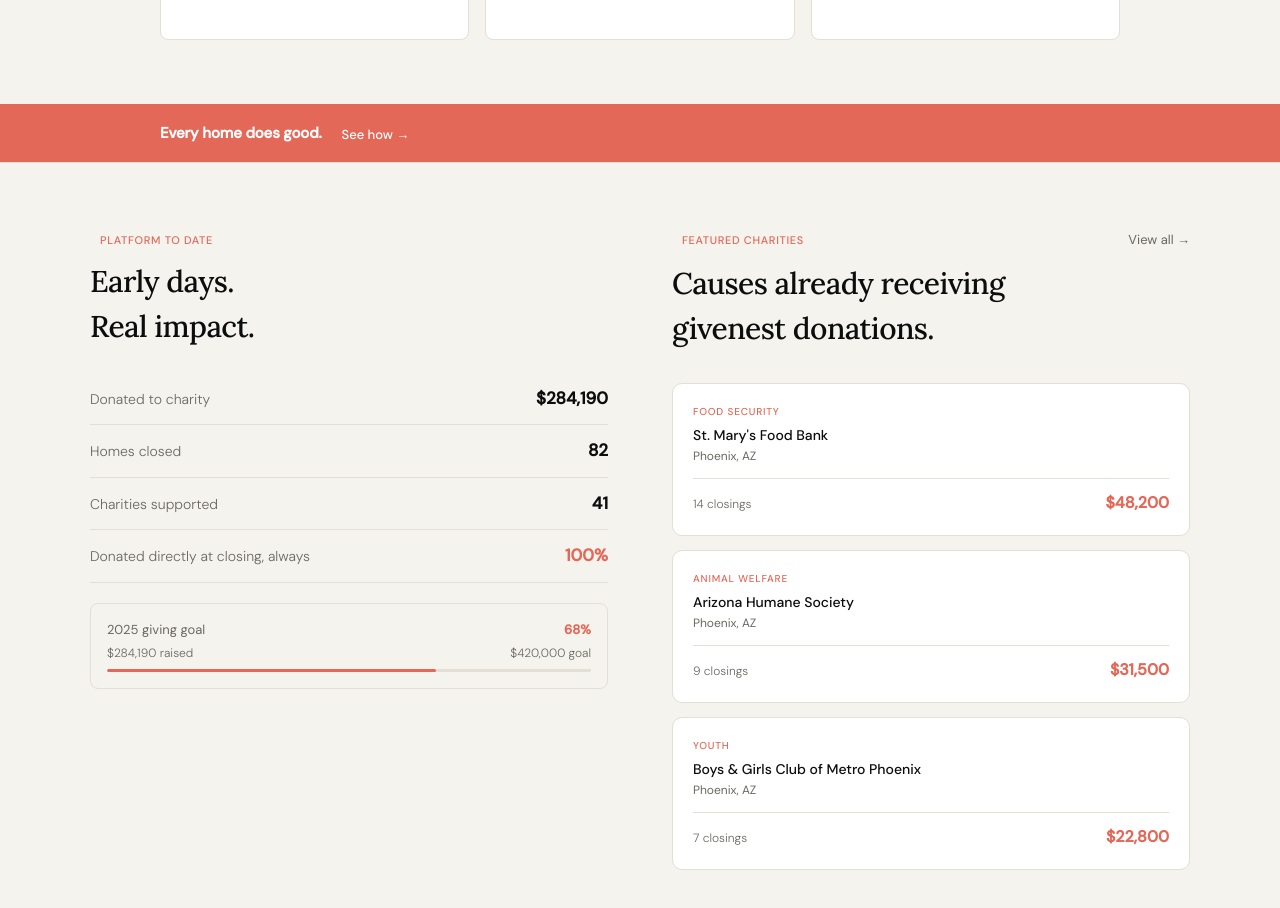
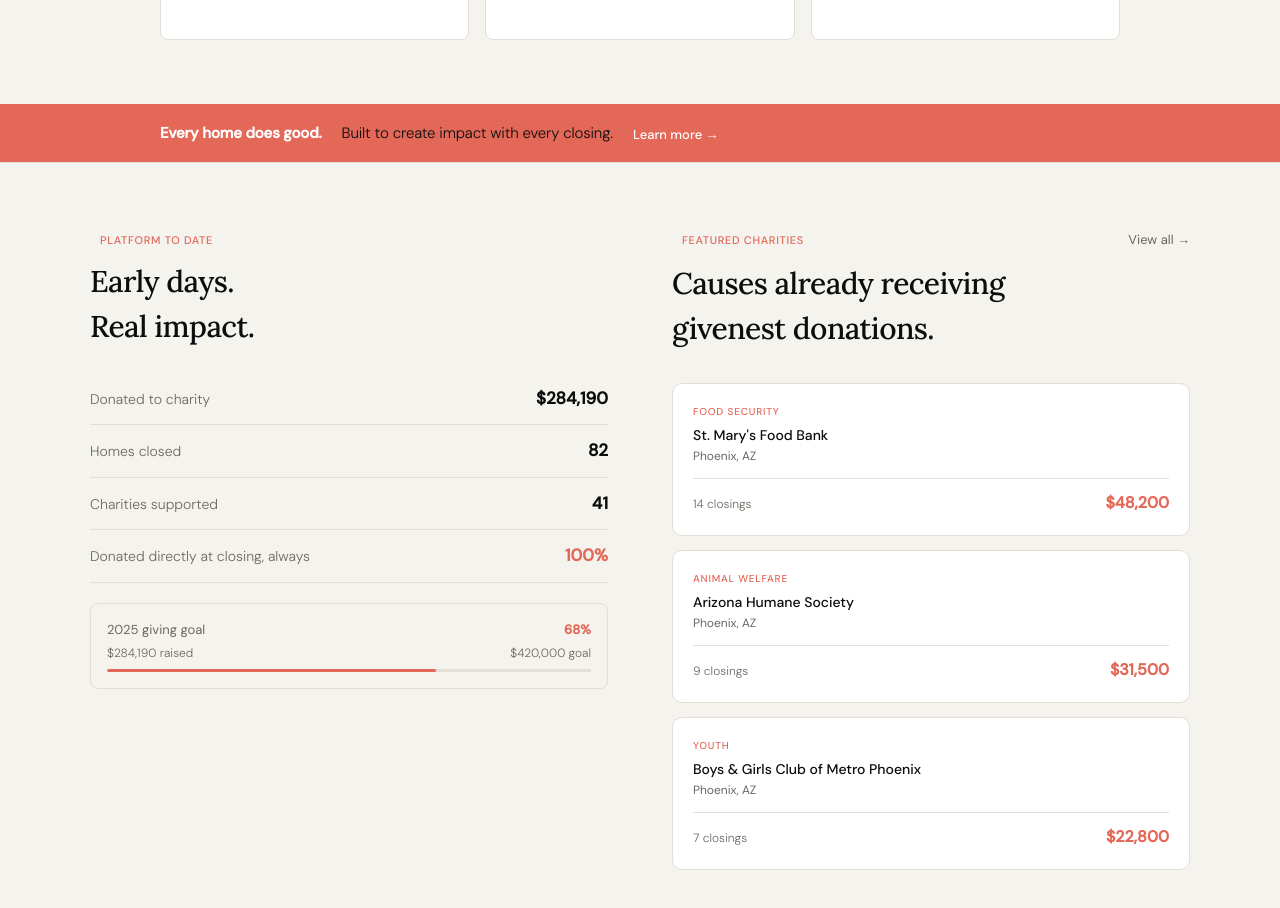
Before and after one commit to dtess85/givenest, a Next.js app: page / in a window 1280 px wide. Shown: the part 1180-2088 px from the top of the page. Built offline with nearby package versions, Linux system fonts and the light colour scheme.

Commit message:
Update coral strip with full tagline and Learn more link

```diff
--- a/components/home/HowItWorks.tsx
+++ b/components/home/HowItWorks.tsx
@@ -65,8 +65,11 @@ export default function HowItWorks() {
         <span className="text-[15px] font-semibold tracking-[-0.01em] text-white">
           Every home does good.
         </span>
+        <span className="text-[15px] font-light text-white/80 tracking-[-0.01em]">
+          Built to create impact with every closing.
+        </span>
         <Link href="/about" className="text-[13px] font-medium text-white transition-colors hover:text-white/80 self-end">
-          See how →
+          Learn more →
         </Link>
       </div>
     </div>
```
